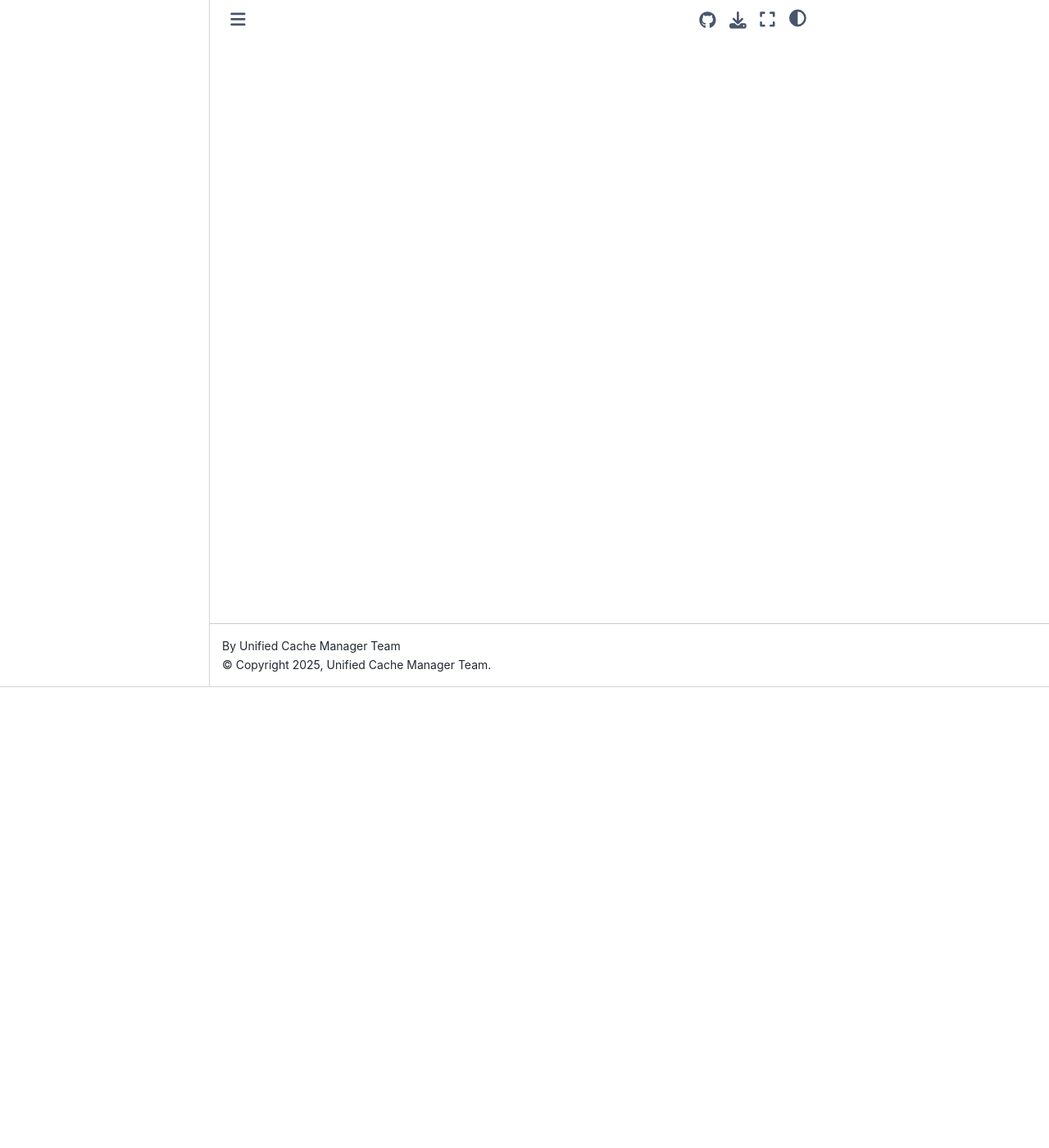
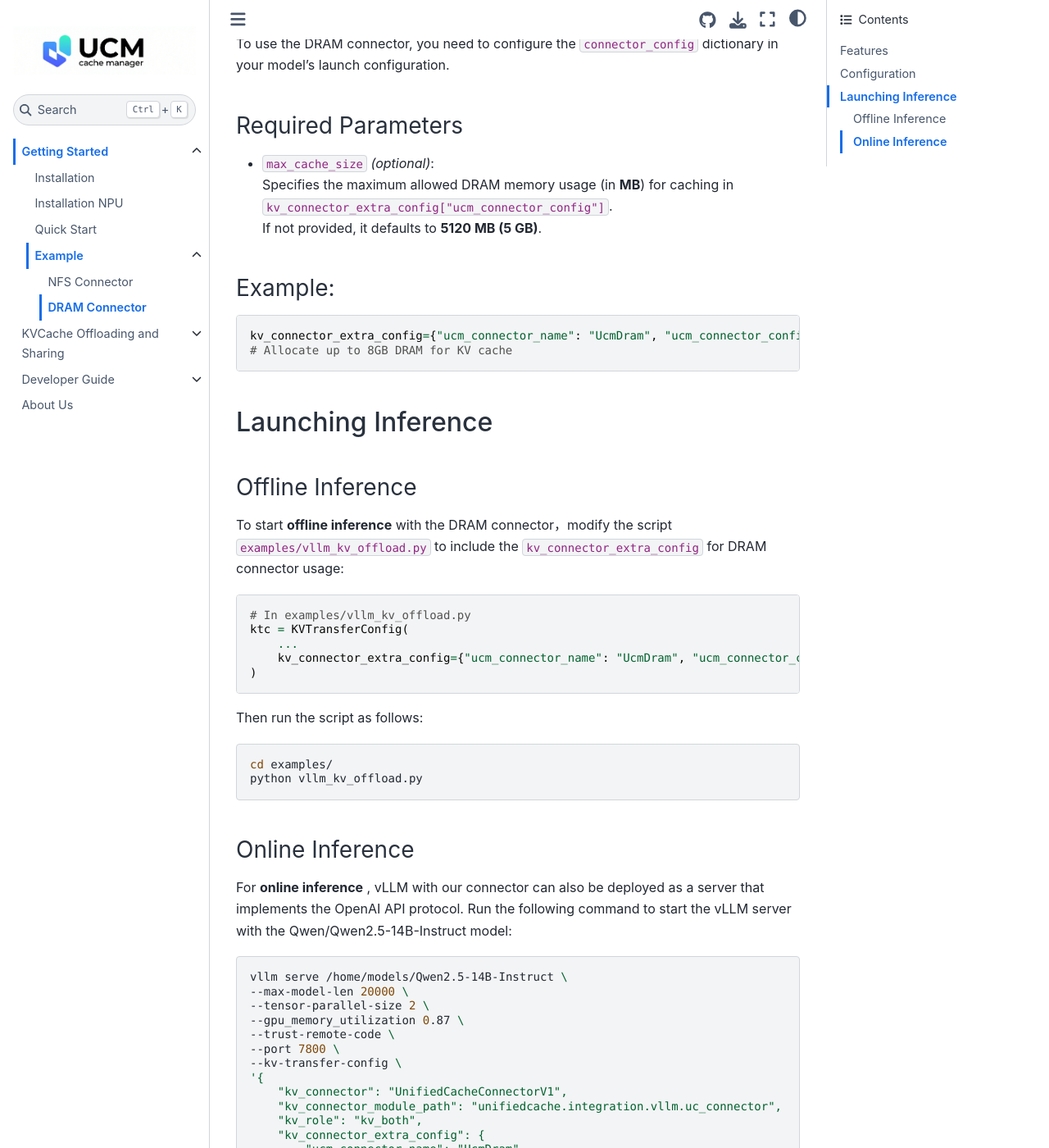
Before and after one commit to zhou-haitao/zhou-haitao.github.io, a Sphinx documentation site: the page built from docs/source/getting-started/example/dram_conn.md, in a window 1280 px wide and 1400 px high, scrolled down 562 px. Shown: the whole window at 82% size. Built offline with Sphinx 7.4.7 and the Sphinx Book theme 1.1.4, drawn with Linux system fonts in a browser that asks for light colours; some of the changed text lies outside the part shown.

Commit message:
[Doc] Add doc for dram connector

````diff
--- a/docs/source/getting-started/example/dram_conn.md
+++ b/docs/source/getting-started/example/dram_conn.md
@@ -1 +1,89 @@
 # DRAM Connector
+
+This document provides a usage example and configuration guide for the **DRAM Connector**. This connector enables offloading of KV cache from GPU HBM to CPU DRAM, helping reduce memory pressure and support larger models or batch sizes.
+
+## Features
+
+The DRAM connector supports the following functionalities:
+
+- `dump`: Offload KV cache blocks from HBM to DRAM.
+- `load`: Load KV cache blocks from DRAM back to HBM.
+- `lookup`: Look up KV blocks stored in DRAM by block hash.
+- `wait`: Ensure that all copy streams between CPU and GPU have completed.
+- `commit`: Mark cache operations as complete and ready for reuse.
+
+## Configuration
+
+To use the DRAM connector, you need to configure the `connector_config` dictionary in your model's launch configuration.
+
+### Required Parameters
+
+- `max_cache_size` *(optional)*:
+  Specifies the maximum allowed DRAM memory usage (in **MB**) for caching in `kv_connector_extra_config["ucm_connector_config"]`.
+  If not provided, it defaults to **5120 MB (5 GB)**.
+
+### Example:
+
+```python
+kv_connector_extra_config={"ucm_connector_name": "UcmDram", "ucm_connector_config":{"max_cache_size": 8192}}
+# Allocate up to 8GB DRAM for KV cache
+```
+
+## Launching Inference
+
+### Offline Inference
+
+To start **offline inference** with the DRAM connector，modify the script `examples/vllm_kv_offload.py` to include the `kv_connector_extra_config` for DRAM connector usage:
+
+```python
+# In examples/vllm_kv_offload.py
+ktc = KVTransferConfig(
+    ...
+    kv_connector_extra_config={"ucm_connector_name": "UcmDram", "ucm_connector_config":{"max_cache_size": 8192}}
+)
+```
+
+Then run the script as follows:
+
+```bash
+cd examples/
+python vllm_kv_offload.py
+```
+
+### Online Inference
+
+For **online inference** , vLLM with our connector can also be deployed as a server that implements the OpenAI API protocol. Run the following command to start the vLLM server with the Qwen/Qwen2.5-14B-Instruct model:
+
+```bash
+vllm serve /home/models/Qwen2.5-14B-Instruct \
+--max-model-len 20000 \
+--tensor-parallel-size 2 \
+--gpu_memory_utilization 0.87 \
+--trust-remote-code \
+--port 7800 \
+--kv-transfer-config \
+'{
+    "kv_connector": "UnifiedCacheConnectorV1",
+    "kv_connector_module_path": "unifiedcache.integration.vllm.uc_connector",
+    "kv_role": "kv_both",
+    "kv_connector_extra_config": {
+        "ucm_connector_name": "UcmDram",
+        "ucm_connector_config": {
+            "max_cache_size": 8192
+        }
+    }
+}'
+```
+
+Afrer successfully started the vLLM server，You can interact with the API as following:
+
+```bash
+curl https://localhost:7800/v1/completions \
+    -H "Content-Type: application/json" \
+    -d '{
+        "model": "/home/models/Qwen2.5-14B-Instruct",
+        "prompt": "Shanghai is a",
+        "max_tokens": 7,
+        "temperature": 0
+    }'
+```
````
